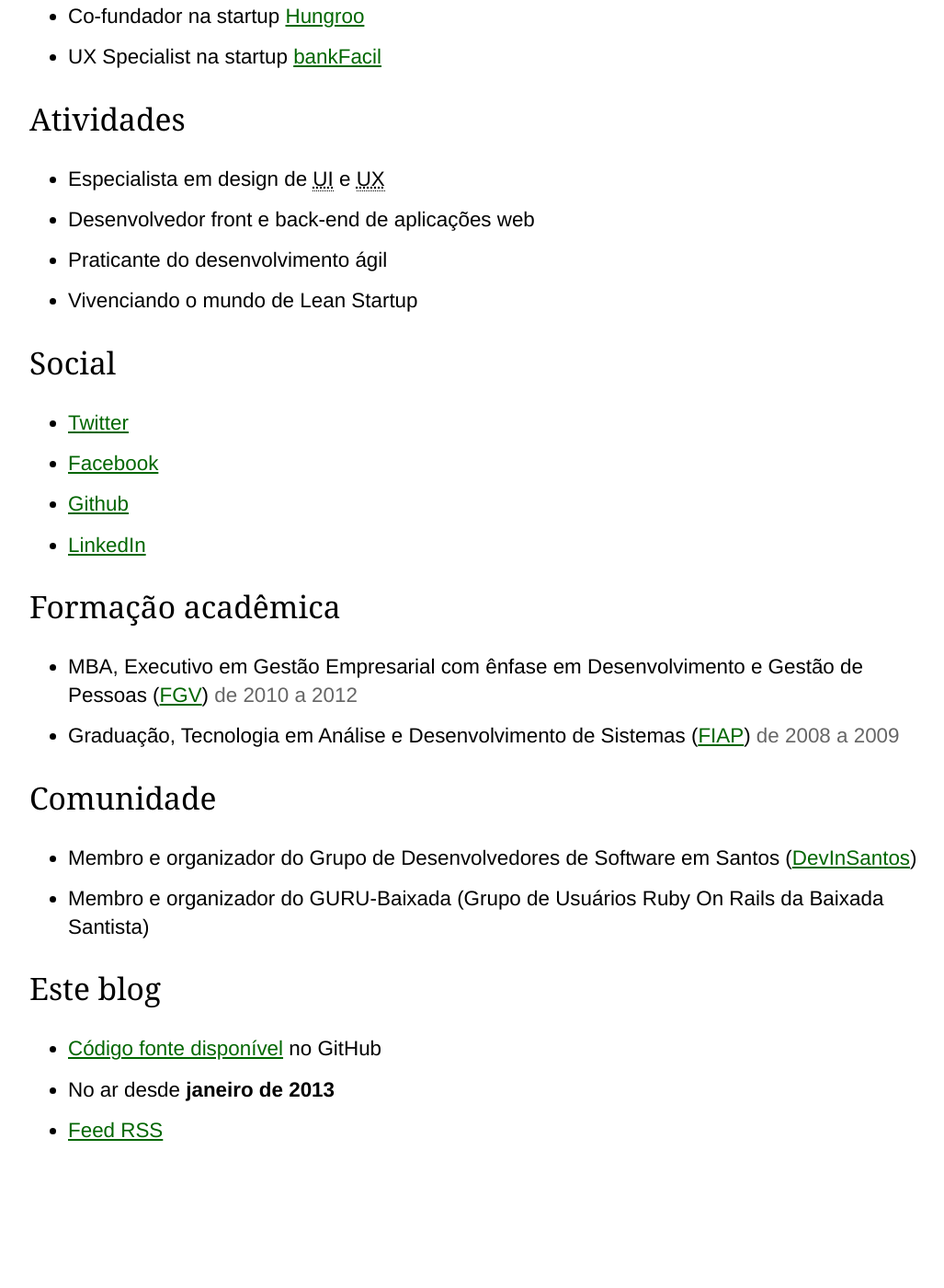
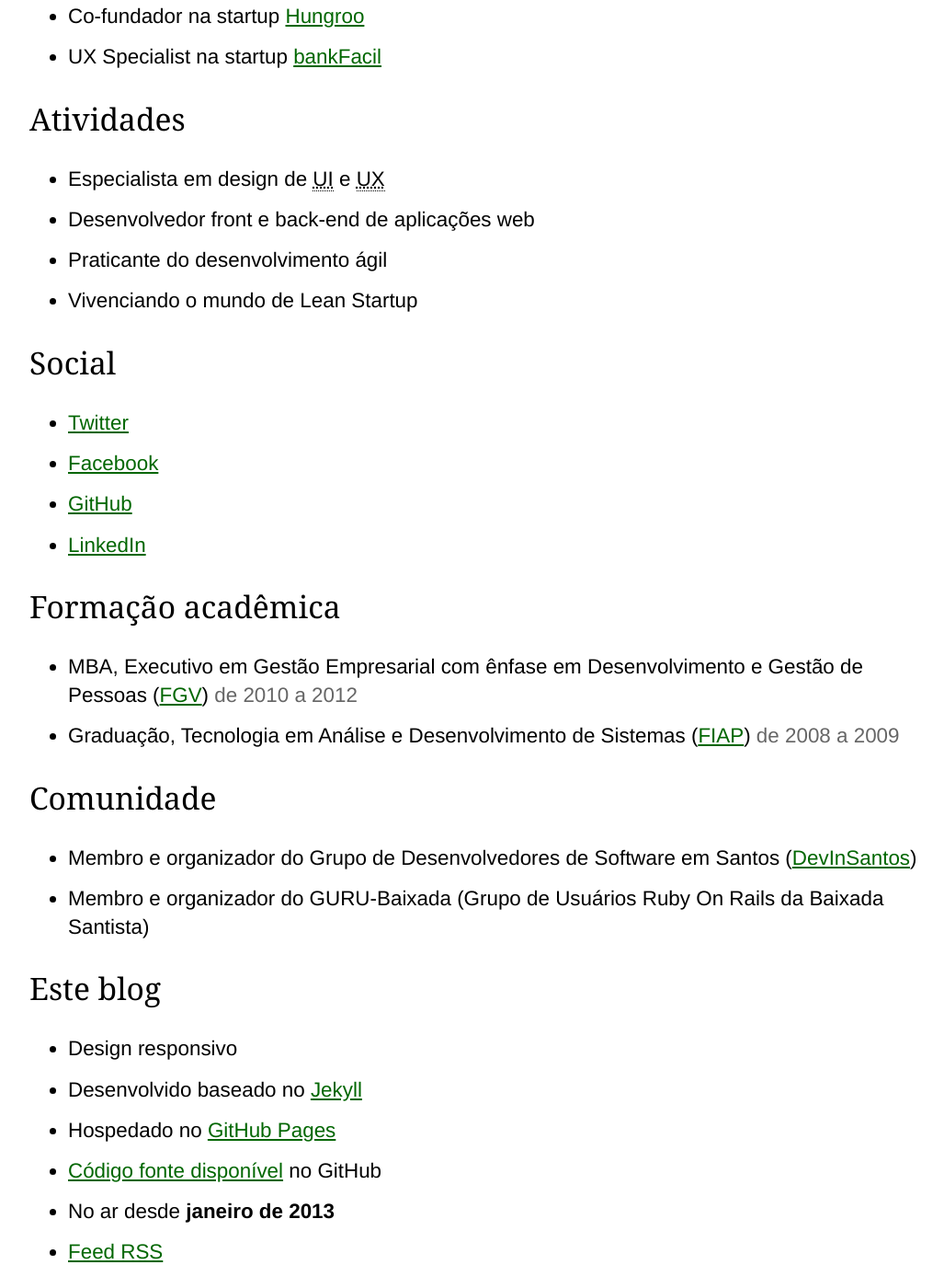
Before and after one commit to leandroadacosta/leandroadacosta.github.io, a Jekyll site: the page built from sobre/index.md, in a window 1280 px wide and 1400 px high, scrolled down 397 px. Shown: the whole window at 92% size, without its empty margins (110-1137 px from the left). Built offline with Jekyll 4.4.1, drawn with Linux system fonts in a browser that asks for light colours; before the commit the page ends 1664 px from its top, so only the background shows below that.

Commit message:
atualizado sobre mim

```diff
--- a/sobre/index.md
+++ b/sobre/index.md
@@ -17,7 +17,7 @@
 ## Social
 * [Twitter](http://twitter.com/leandroadacosta)
 * [Facebook](http://www.facebook.com.br/leandroadacosta)
-* [Github](https://github.com/leandroadacosta)
+* [GitHub](https://github.com/leandroadacosta)
 * [LinkedIn](http://www.linkedin.com/in/leandroadacosta)
 
 ## Formação acadêmica
@@ -29,6 +29,9 @@
 * Membro e organizador do GURU-Baixada (Grupo de Usuários Ruby On Rails da Baixada Santista)
 
 ## Este blog
+* Design responsivo
+* Desenvolvido baseado no [Jekyll](https://github.com/mojombo/jekyll)
+* Hospedado no [GitHub Pages](http://pages.github.com)
 * [Código fonte disponível](https://github.com/leandroadacosta/leandroadacosta.github.com) no GitHub
 * No ar desde **janeiro de 2013**
 * [Feed RSS]({{ site.url }}/atom.xml)
```
